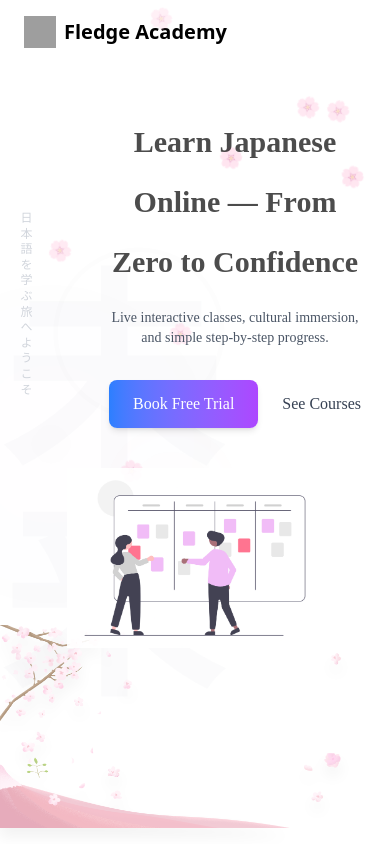
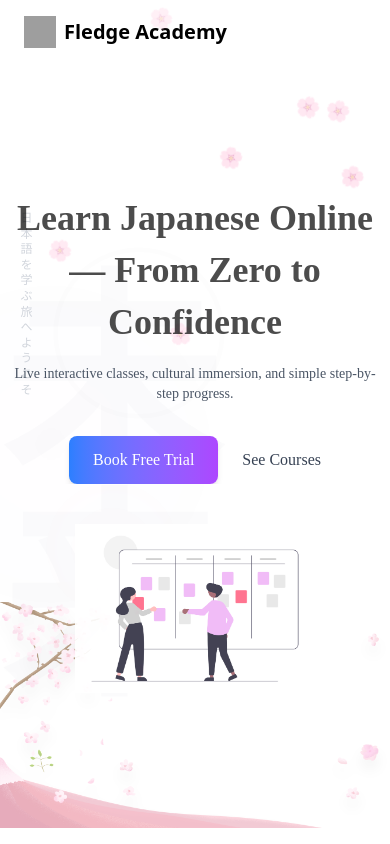
Before and after one commit to KaranUnique/Fledge-Academy, a React (Vite) app: page / in a window 390 px wide. Shown: the top 844 px of the page. Built offline with nearby package versions, Linux system fonts and the light colour scheme; grey boxes are pictures that could not be loaded.

Commit message:
updated the responsiveness

```diff
--- a/src/components/Home.jsx
+++ b/src/components/Home.jsx
@@ -11,7 +11,7 @@ import Heroimg from "../assets/Sample-hero.png"
 
 export default function Home() {
   return (
-    <div className="w-full md:pt-8 min-h-screen bg-white font-[Poppins] relative overflow-hidden">
+    <div className="w-full md:pt-8 min-h-screen bg-white font-[Poppins] relative overflow-x-hidden overflow-y-auto">
       {/* Vertical Japanese Text Decoration */}
       <VerticalJapaneseText
         text="日本語を学ぶ旅へようこそ"
@@ -41,13 +41,13 @@ export default function Home() {
       />
 
       {/* HERO SECTION */}
-      <section className="w-full flex flex-col md:flex-row items-center justify-between px-6 md:px-16 mt-12 relative z-10">
+      <section className="w-full flex flex-col md:flex-row items-center justify-between px-2 xs:px-3 sm:px-6 md:px-16 mt-12 relative z-10">
 
         {/* LEFT CONTENT */}
-        <div className="max-w-2xl text-center md:text-left pl-20">
+        <div className="max-w-2xl text-center pt-20 md:pt-0 md:text-left md:pl-20 w-full overflow-x-hidden">
           <FadeUp delay={0.2}>
             <motion.h1
-              className="text-3xl md:text-[55px] font-bold leading-15 text-[#000000]/70 calligraphy-reveal"
+              className="text-4xl md:text-[55px] font-bold md:leading-15 leading-13 text-[#000000]/70 calligraphy-reveal"
               initial={{ opacity: 0 }}
               animate={{ opacity: 1 }}
               transition={{ duration: 1.5, delay: 0.3 }}
@@ -95,7 +95,7 @@ export default function Home() {
         </div>
 
         {/* RIGHT IMAGE BLOCK */}
-        <div className="mt-10 md:mt-0 relative">
+        <div className="mt-10 md:mt-0 relative w-full flex justify-center md:block">
           {/* Breathing Soft Radial Glow Behind Crane */}
           <motion.div
             className="absolute -top-10 left-10 w-32 h-32 rounded-full blur-2xl pointer-events-none glow-pink-soft"
@@ -112,7 +112,7 @@ export default function Home() {
           <div className="relative">
             <img
               src={Heroimg}
-              className="w-64 md:w-180 opacity-90"
+              className="w-60 xs:w-64 md:w-180 opacity-90 max-w-full h-auto"
               alt="bg"
             />
           </div>
@@ -120,16 +120,16 @@ export default function Home() {
       </section>
       {/* Pink Tree (RoseFlower) as Absolute Background at Bottom of Home */}
       <motion.div
-        className="pointer-events-none absolute left-0 bottom-20 w-full flex justify-left z-0"
+        className="pointer-events-none absolute left-0 bottom-20 w-full flex justify-left z-0 overflow-x-hidden"
         initial={{ opacity: 0, y: 40 }}
         animate={{ opacity: 0.5, y: 0 }}
         transition={{ duration: 1.2, delay: 0.6 }}
         aria-hidden="true"
       >
-          <img
+        <img
           src={RoseFlower}
           alt="Sakura Pink Tree"
-          className="w-[90vw] max-w-4xl min-w-[300px] h-auto object-contain select-none opacity-500 drop-shadow-xl"
+          className="w-screen max-w-4xl min-w-[300px] h-auto object-contain select-none opacity-500 drop-shadow-xl"
           draggable="false"
         />
       </motion.div>
```
